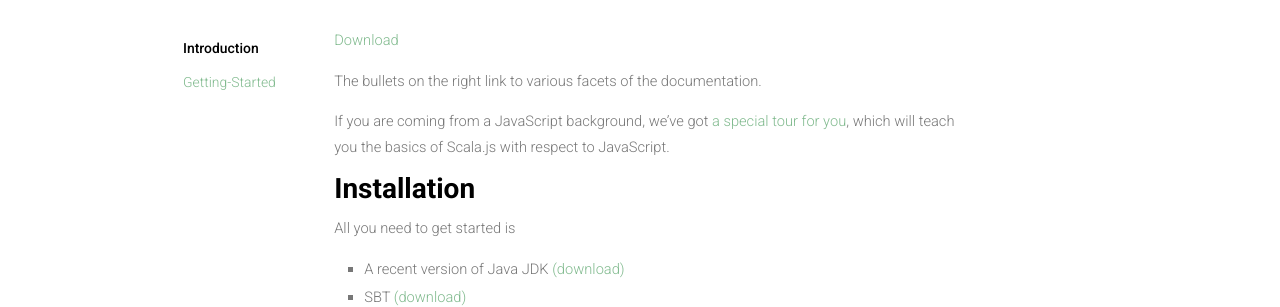
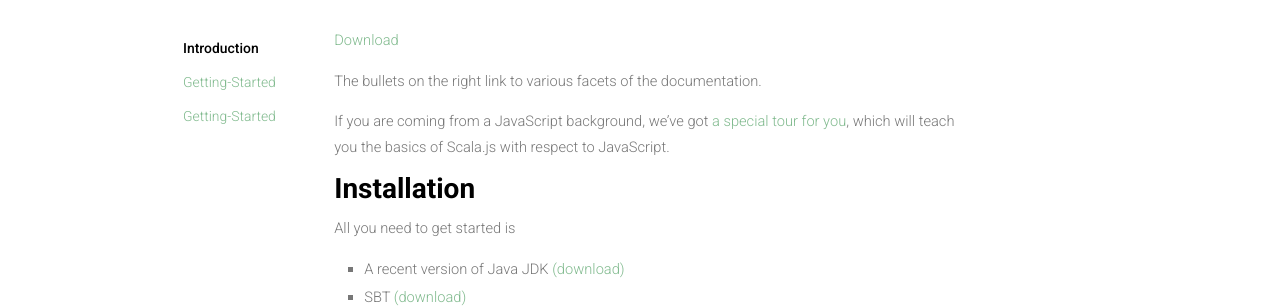
Before and after one commit to ThoughtWorksInc/DeepLearning.scala, a Jekyll site: the page built from demo/index.md, in a window 1280 px wide. Shown: the part 438-745 px from the top of the page. Built offline with Jekyll 4.4.1, drawn with Linux system fonts in a browser that asks for light colours; nearby versions of some CDN libraries.

Commit message:
[auto] #001 auto generate the md from ipynb.

```diff
--- a/_data/demo.yml
+++ b/_data/demo.yml
@@ -2,3 +2,5 @@
   url: /demo/
 - text: Getting-Started
   url: /demo/Getting-Started.html
+- text: Getting-Started
+  url: /demo/Getting-Started.html
```
Also changed, not shown: 1 other file.
